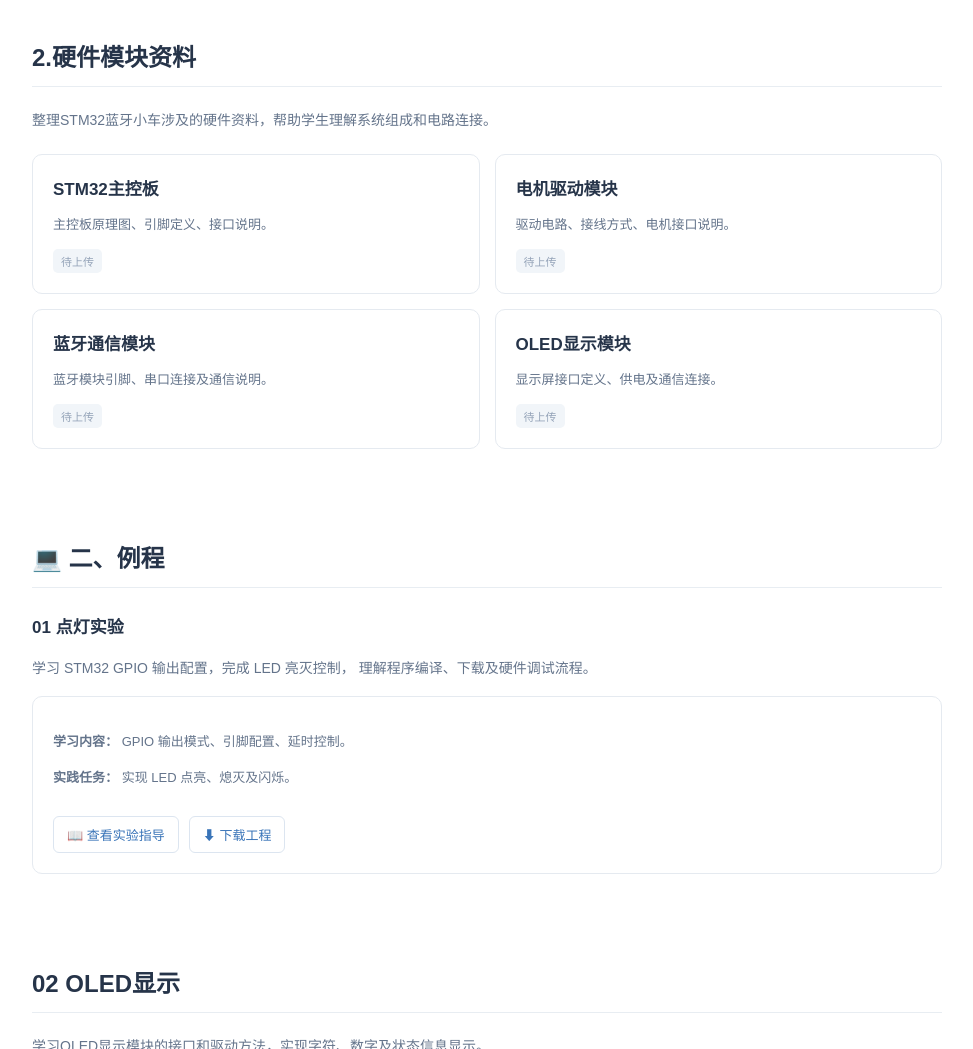
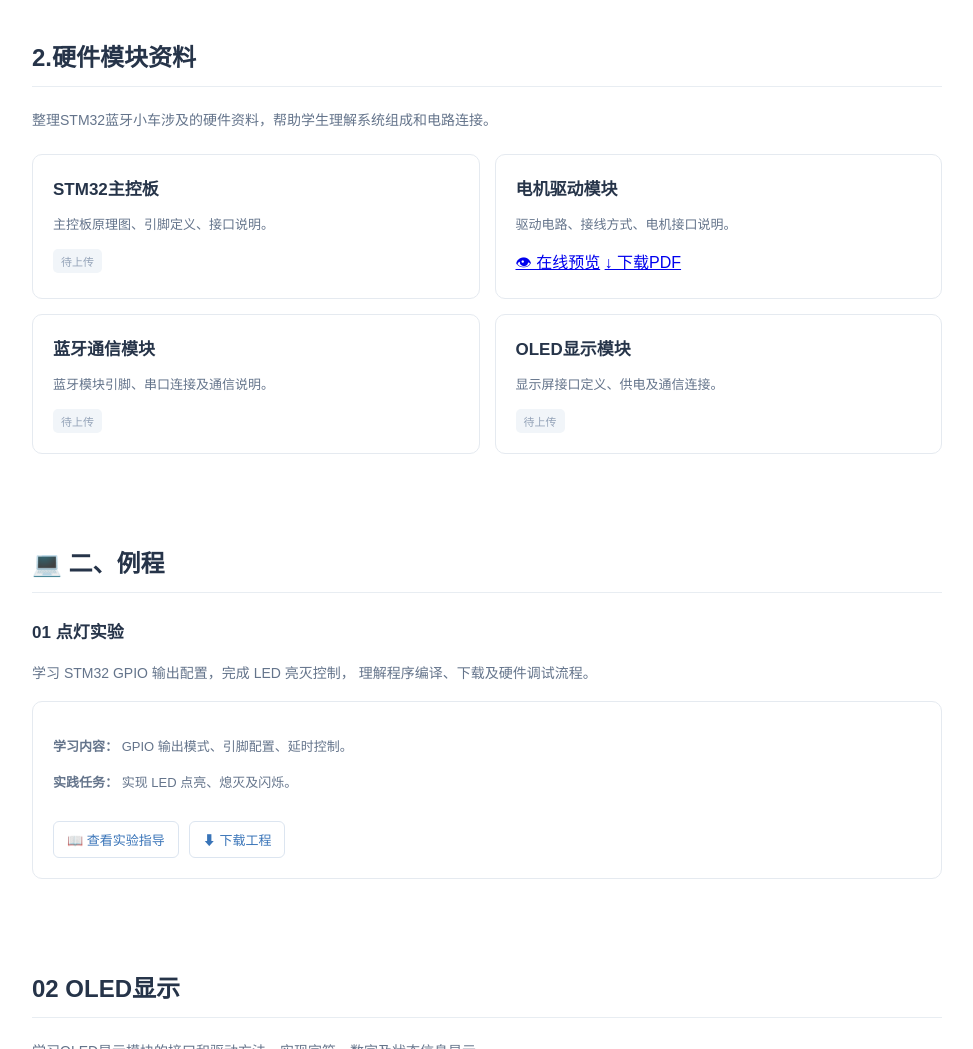
Before and after one commit to weichenxmu/feng-er-teaching-center, a plain HTML site: page courses/embedded-minor.html in a window 1280 px wide. Shown: the part 1108-2157 px from the top of the page, without its empty margins (283-1256 px from the left). Drawn offline with Linux system fonts and the light colour scheme.

Commit message:
Update embedded-minor.html

```diff
--- a/courses/embedded-minor.html
+++ b/courses/embedded-minor.html
@@ -298,7 +298,10 @@ footer{
   <div class="card">
    <h3>电机驱动模块</h3>
    <p>驱动电路、接线方式、电机接口说明。</p>
-   <span class="pending">待上传</span>
+     <div class="actions">
+    <a class="preview" href="../resources/embedded-minor/datasheets/L298N_data/L298N说明书.docx" target="_blank" rel="noopener">👁 在线预览</a>
+    <a class="download" href="../resources/embedded-minor/datasheets/L298N_data/L298N说明书.docx" download>↓ 下载PDF</a>
+  </div>
   </div>
   <div class="card">
    <h3>蓝牙通信模块</h3>
```
